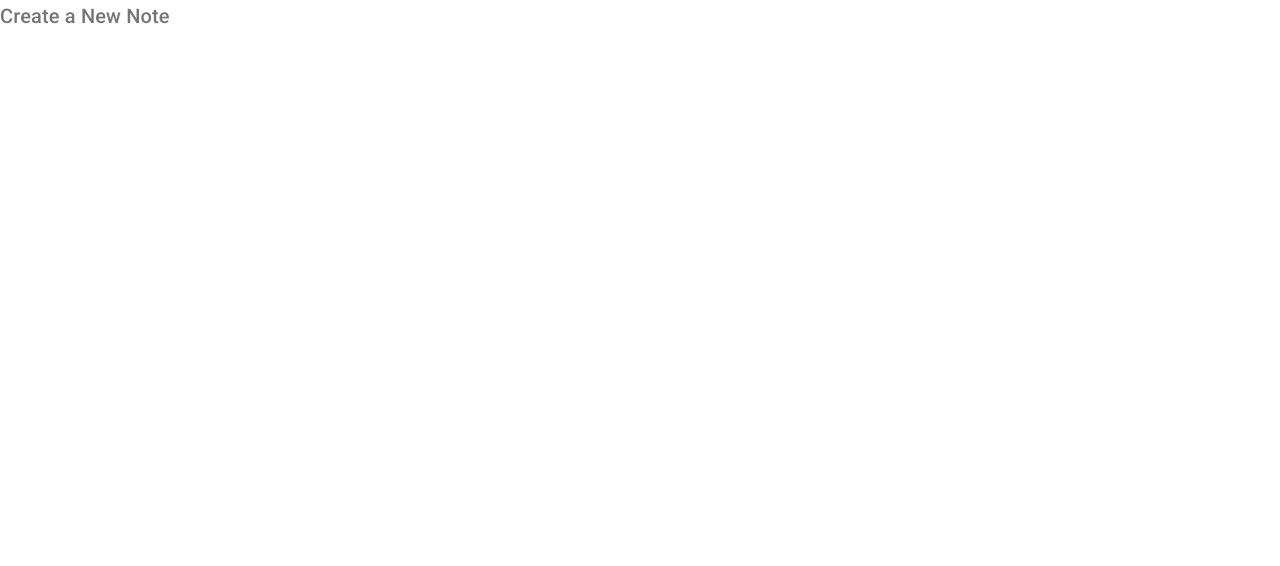
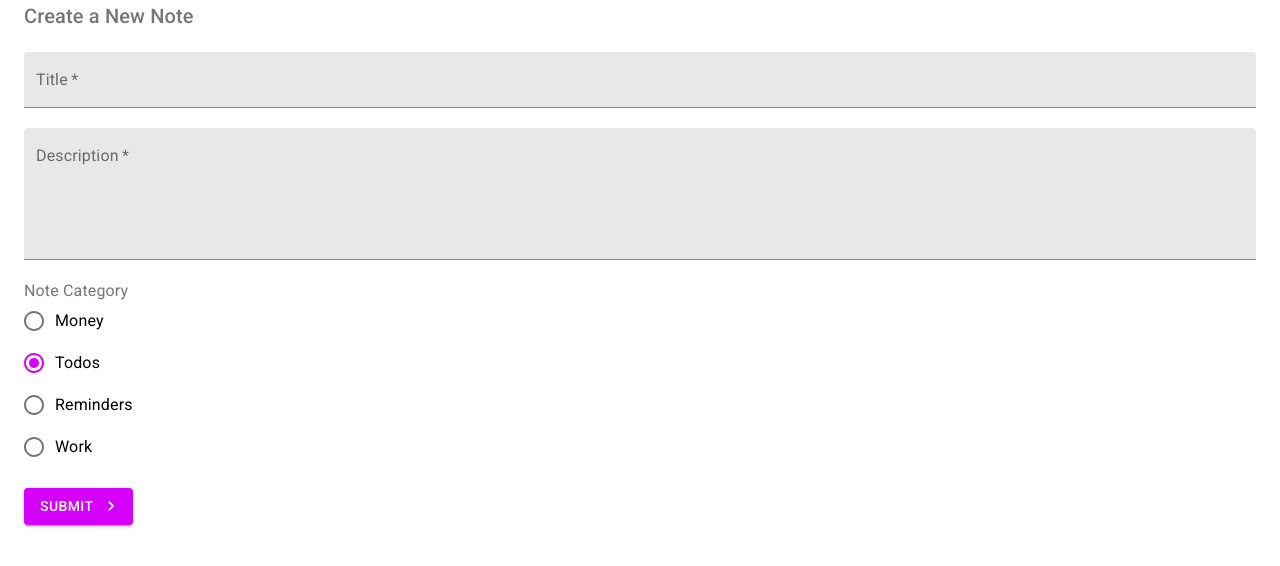
Before and after one commit to Bapugouda-B/React-MaterialUI-Notes-Project, a React (Create React App) app: page /create in a window 1280 px wide. Shown: the top 566 px of the page. Built offline with nearby package versions, Linux system fonts and the light colour scheme.

Commit message:
Explored TextField, Radio, Form MUI components and used it in this project

```diff
--- a/package.json
+++ b/package.json
@@ -4,6 +4,7 @@
   "private": true,
   "dependencies": {
     "@material-ui/core": "^4.12.4",
+    "@material-ui/icons": "^4.11.3",
     "@testing-library/jest-dom": "^5.17.0",
     "@testing-library/react": "^13.4.0",
     "@testing-library/user-event": "^13.5.0",
--- a/src/App.js
+++ b/src/App.js
@@ -1,15 +1,30 @@
 import { BrowserRouter, Route, Routes } from "react-router-dom";
 import Notes from "./components/Notes.js";
 import CreateNotes from "./components/CreateNotes.js";
+import { createTheme, ThemeProvider } from "@material-ui/core/styles";
+import { purple } from "@material-ui/core/colors";
+
+
+//creating theme (it will help to override the default theme properties)
+const theme = createTheme({
+palette:{
+  primary:{
+    main: "#fefefe"
+  },
+  secondary: purple
+}
+})
 
 function App() {
   return (
+    <ThemeProvider theme={theme}>
     <BrowserRouter>
       <Routes>
         <Route path="/" element={<Notes />} />
         <Route path="/create" element={<CreateNotes />} />
       </Routes>
     </BrowserRouter>
+    </ThemeProvider>
   );
 }
 
--- a/src/components/CreateNotes.js
+++ b/src/components/CreateNotes.js
@@ -1,13 +1,111 @@
-import React from "react";
-import { Typography } from "@material-ui/core";
+import React, { useState } from "react";
+import {
+  Typography,
+  Button,
+  Container,
+  TextField,
+  Radio,
+  RadioGroup,
+  FormControl,
+  FormLabel,
+} from "@material-ui/core";
+import KeyboardArrowRightIcon from "@material-ui/icons/KeyboardArrowRight";
+import { FormControlLabel, makeStyles } from "@material-ui/core";
+
+// very useful for adding custom styles
+const useStyles = makeStyles({
+  field: {
+    marginTop: 20,
+    marginBottom: 20,
+    display: "block",
+  },
+});
 
 const CreateNotes = () => {
+  const classes = useStyles();
+
+  const [title, setTitle] = useState("");
+  const [description, setDescription] = useState("");
+  const [titleError, setTitleError] = useState(false);
+  const [descriptionError, setDescriptionError] = useState(false);
+  const [category, setCategory] = useState("todos");
+
+  const handleSubmit = (e) => {
+    e.preventDefault();
+
+    setTitleError(false);
+    setDescriptionError(false);
+
+    if (title === "") {
+      setTitleError(true);
+    }
+    if (description === "") {
+      setDescriptionError(true);
+    }
+    if (title && description) {
+      console.log(title, description, category);
+    }
+  };
+
   return (
-    <div>
-      <Typography variant="h6" component="h2" gutterBottom color="textSecondary">
+    <Container>
+      <Typography
+        variant="h6"
+        component="h2"
+        gutterBottom
+        color="textSecondary"
+      >
         Create a New Note
       </Typography>
-    </div>
+      <form noValidate autoComplete="off" onSubmit={handleSubmit}>
+        <TextField
+          onChange={(e) => setTitle(e.target.value)}
+          className={classes.field}
+          label="Title"
+          color="secondary"
+          variant="filled"
+          fullWidth
+          required
+          error={titleError}
+        />
+        <TextField
+          onChange={(e) => setDescription(e.target.value)}
+          className={classes.field}
+          label="Description"
+          color="secondary"
+          variant="filled"
+          multiline
+          rows={5}
+          fullWidth
+          required
+          error={descriptionError}
+        />
+        <FormControl className={classes.field}>
+          <FormLabel>Note Category</FormLabel>
+          <RadioGroup
+            value={category}
+            onChange={(e) => setCategory(e.target.value)}
+          >
+            <FormControlLabel value="money" control={<Radio />} label="Money" />
+            <FormControlLabel value="todos" control={<Radio />} label="Todos" />
+            <FormControlLabel
+              value="reminders"
+              control={<Radio />}
+              label="Reminders"
+            />
+            <FormControlLabel value="work" control={<Radio />} label="Work" />
+          </RadioGroup>
+        </FormControl>
+        <Button
+          type="submit"
+          color="secondary"
+          variant="contained"
+          endIcon={<KeyboardArrowRightIcon />}
+        >
+          Submit
+        </Button>
+      </form>
+    </Container>
   );
 };
 
```
Also changed, not shown: 1 other file (tests, documents, lock files or other folders).
